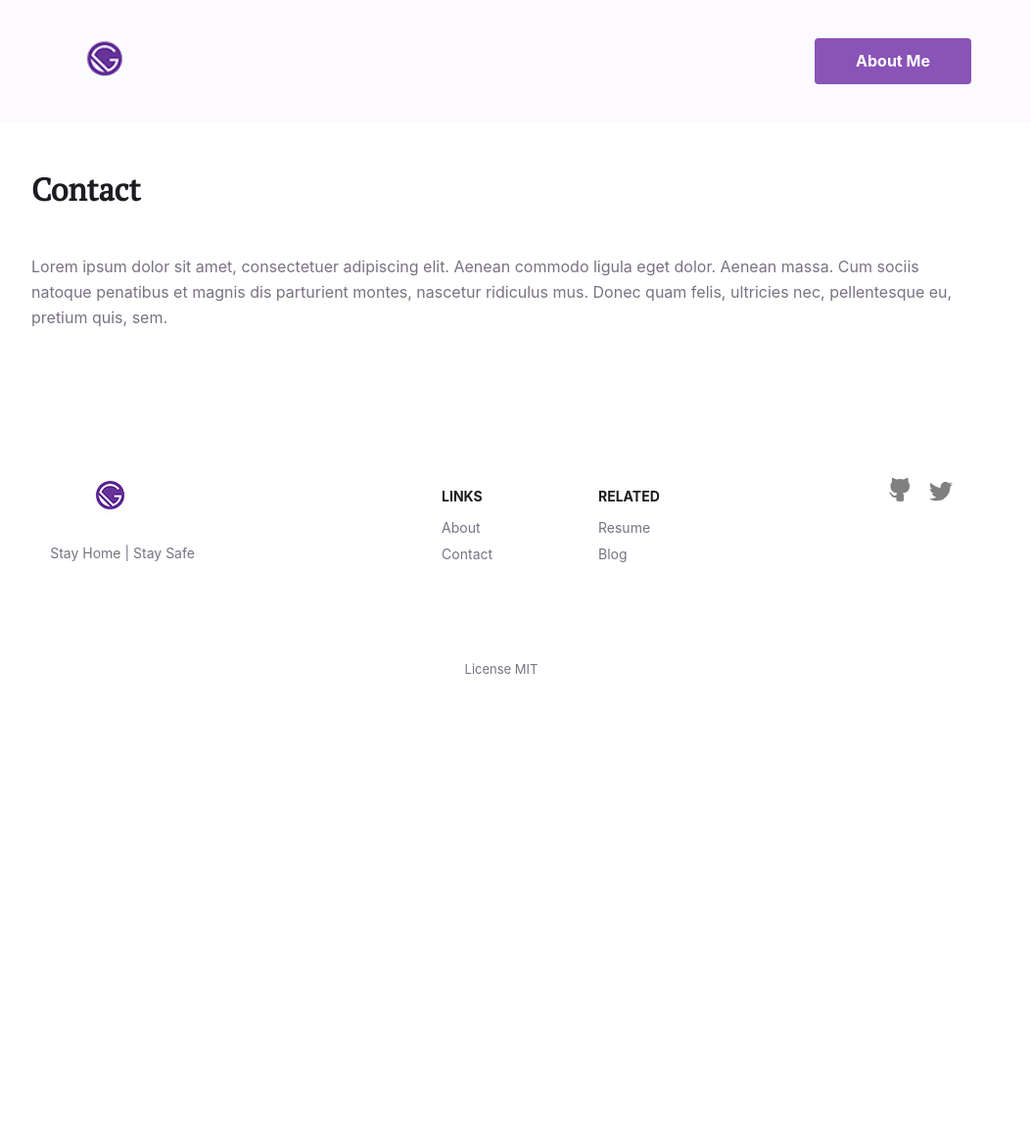
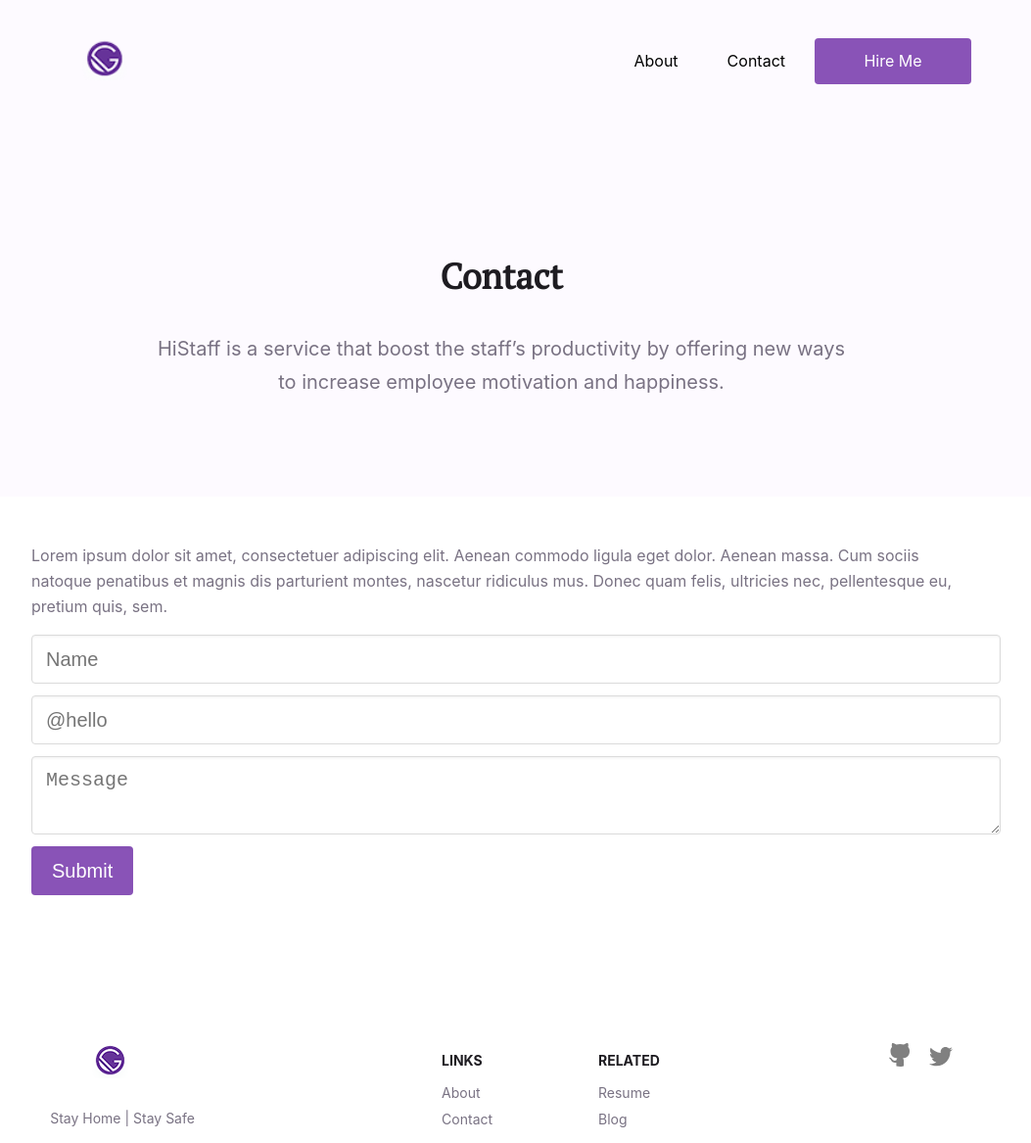
Before and after one commit to zakirsajib/Simple-Website-PageSpeed, a Gatsby site: page /contact in a window 1280 px wide. Shown: the top 1167 px of the page at 98% size, without its empty margins (128-1181 px from the left). Before the commit the page ends 800 px from the top, so only its background shows below. Built offline with nearby package versions, Linux system fonts and the light colour scheme; Gatsby itself is replaced by a stand-in of ours.

Commit message:
add new files

```diff
--- a/gatsby-config.js
+++ b/gatsby-config.js
@@ -1,7 +1,7 @@
 module.exports = {
     siteMetadata: {
 		title: 'Zakir Sajib - Google pagespeed',
-        description: `Open-Source Gatsby Starter with SCSS Styling`,
+        description: `Full Stack Web Developer`,
         author: `@zakirsajib`,
 		siteUrl: `https://zakir-pagespeed.netlify.app/`
     },
--- /dev/null
+++ b/src/components/contact.js
@@ -0,0 +1,53 @@
+import React, { Component } from 'react'
+
+class Form extends Component {
+
+  render() {
+    return (
+        <div>
+        <form
+            name="contact"
+            method="POST"
+            data-netlify-honeypot="bot-field"
+            data-netlify="true"
+        >
+        {/* Netlify hidden field */}
+        <input name="form-name" type="hidden" value="contact"/>
+        <p hidden><label>Don’t fill this out: <input name="bot-field"/></label></p>
+        {/* Name field */}
+        <div className="field">
+
+            <div className="control">
+                <input className="input is-medium" type="text" placeholder="Name" name="name" required="required" />
+            </div>
+        </div>
+        {/* Email field */}
+        <div className="field">
+
+            <div className="control">
+                <input className="input is-medium" type="email" placeholder="@hello" name="email" required="required" />
+            </div>
+        </div>
+        {/* Message textarea */}
+        <div className="field">
+
+            <div className="control">
+        <textarea className="textarea" placeholder="Message" name="message" required="required"></textarea>
+            </div>
+        </div>
+        {/* Submit button */}
+        <div className="field">
+            <div className="control">
+                <button
+                    type="submit"
+                    className="button is-large is-fullwidth is-primary"
+                >Submit</button>
+            </div>
+        </div>
+      </form>
+      </div>
+    );
+  }
+}
+
+export default Form;
--- a/src/components/header.js
+++ b/src/components/header.js
@@ -12,13 +12,18 @@ const Header = ({siteTitle}) => (
                         <img alt={"Logo"} src={logo}/>
                     </Link>
                 </div>
-
-                <div className={"get-started"}>
-                    <a
-                        href="https://zsresume.netlify.app/"
-                        target="_blank"
-                        rel="noopener noreferrer"
-                    >About Me</a>
+                <div>
+                    <label for="show-menu" className="show-menu">Menu</label>
+                    <input type="checkbox" id="show-menu" role="button"/>
+                    <div className={"get-started"} id="menu">
+                        <Link to="/about" className={"about"} title={"About me"}>About</Link>
+                        <Link to="/contact" className={"contact"} title={"Contact me"}>Contact</Link>
+                        <a
+                            href="https://zsresume.netlify.app/"
+                            target="_blank"
+                            rel="noopener noreferrer"
+                        >Hire Me</a>
+                    </div>
                 </div>
             </div>
         </div>
--- a/src/components/layout.js
+++ b/src/components/layout.js
@@ -13,7 +13,7 @@ import Header from "./header"
 import "../../static/styles/main.scss"
 import logo from "../../static/images/logo.png"
 import iconTwitter from "../../static/images/icon-twitter.svg"
-import iconLinkedin from "../../static/images/icon-linkedin.svg"
+//import iconLinkedin from "../../static/images/icon-linkedin.svg"
 import iconGitHub from "../../static/images/icon-github.svg"
 
 
@@ -52,22 +52,8 @@ const Layout = ({children}) => (
                                 <ul className={"links"}>
                                     <h4>Links</h4>
                                     <ul>
-                                        <li><a
-                                                href="https://nirvana.netlify.app/about"
-                                                title={"About me"}
-                                                target="_blank"
-                                                rel="noopener noreferrer"
-                                            >About
-                                            </a>
-                                        </li>
-                                        <li><a
-                                                href="https://nirvana.netlify.app/contact"
-                                                title={"Contact me"}
-                                                target="_blank"
-                                                rel="noopener noreferrer"
-                                            >Contact
-                                            </a>
-                                        </li>
+                                        <li><Link to="/about" title={"About me"}>About</Link></li>
+                                        <li><Link to="/contact" title={"Contact me"}>Contact</Link></li>
                                     </ul>
                                 </ul>
                             </div>
--- a/src/pages/about.js
+++ b/src/pages/about.js
@@ -12,7 +12,7 @@ const AboutPage = () => (
         <SEO title="About"/>
 
         <div className={"page-header"}>
-            <h2>What’s HiStaff?</h2>
+            <h2>About</h2>
             <p>HiStaff is a service that boost the staff’s productivity by offering new ways<br />to increase employee motivation and happiness.</p>
         </div>
 
--- a/src/pages/contact.js
+++ b/src/pages/contact.js
@@ -3,20 +3,29 @@ import React from "react"
 import Layout from "../components/layout"
 import SEO from "../components/seo"
 
+import Form from '../components/contact'
+
 const ContactPage = () => (
     <Layout>
         <SEO title="Contact"/>
+
+            <div className={"page-header"}>
+                <h2>Contact</h2>
+                <p>HiStaff is a service that boost the staff’s productivity by offering new ways<br />to increase employee motivation and happiness.</p>
+            </div>
+
         <div className={"container"}>
             <div className={"content"}>
-                <div className={"title"}>
-                    <h1>Contact</h1>
-                </div>
 
                 <p>Lorem ipsum dolor sit amet, consectetuer adipiscing
                     elit. Aenean commodo ligula eget dolor. Aenean massa.
                     Cum sociis natoque penatibus et magnis dis parturient
                     montes, nascetur ridiculus mus. Donec quam felis,
                     ultricies nec, pellentesque eu, pretium quis, sem.</p>
+
+                <div className="contactForm">
+                    <Form />
+                </div>
             </div>
         </div>
     </Layout>
--- a/src/pages/index.js
+++ b/src/pages/index.js
@@ -18,7 +18,7 @@ var videoStyle = {
 
 const IndexPage = () => (
     <Layout>
-        <SEO title="Open-Source Gatsby Starter with SCSS Styling"/>
+        <SEO title="Zakir Sajib - Full Stack Web Developer"/>
 
         <div className={"page-header home"}>
             <h1><a
@@ -38,7 +38,7 @@ const IndexPage = () => (
                     target="_blank"
                     rel="noopener noreferrer"
                 > Web Developer
-                </a> (Yes both front and backend) with<br />
+            </a> (Yes both front and back-end) with<br />
                 <a href="https://reactjs.org/" target="_blank" rel="noopener noreferrer">React</a>,
                 <a href="https://www.gatsbyjs.org/" target="_blank" rel="noopener noreferrer"> Gatsby</a>,
                 <a href="https://wordpress.org/" target="_blank" rel="noopener noreferrer"> WordPress</a> and
@@ -51,7 +51,7 @@ const IndexPage = () => (
                 <div className={"col-2 first"}></div>
                 <div className={"col-8"}>
 
-                    <video style={videoStyle} playsinline muted loop="true" autoplay="autoplay" controls>
+                    <video style={videoStyle} playsInline muted loop={true} autoPlay="autoplay" controls>
                         <source src={featureVideo} type="video/mp4" />
                     </video>
 
--- a/static/styles/_all.scss
+++ b/static/styles/_all.scss
@@ -37,13 +37,40 @@ body {
     .top-menu {
       display: flex;
       justify-content: space-between;
+        .show-menu {
+            color: #fff;
+            background: #8953B7;
+            border-radius: 4px;
+            text-align: center;
+            width: 160px;
+            height: 47px;
+            font-style: normal;
+            font-size: 16px;
+            line-height: 47px;
+            display: none;
+            cursor: pointer;
+                @media screen and (max-width: $break-small) {
+                    display: block;
+                }
+        }
+
+        input[type=checkbox]{
+            display: none;
+        }
+
+        input[type=checkbox]:checked ~ #menu{
+            display: block;
+        }
 
         .get-started {
+            display: flex;
+            @media screen and (max-width: $break-small) {
+                display: none;
+            }
             a {
                 width: 160px;
                 height: 47px;
                 font-style: normal;
-          font-weight: bold;
                 font-size: 16px;
                 line-height: 47px;
                 display: block;
@@ -51,6 +78,22 @@ body {
                 border-radius: 4px;
                 text-align: center;
                 color: #FFFFFF;
+                margin: 0 0 0 10px;
+                @media screen and (max-width: $break-small) {
+                    margin: 0;
+                    background: none;
+                    color: #000;
+                }
+                &.contact,
+                &.about{
+                    background: none;
+                    color: #000;
+                    width: auto;
+                    padding: 0 20px;
+                    @media screen and (max-width: $break-small) {
+                        padding: 0;
+                    }
+                }
             }
         }
     }
@@ -60,7 +103,6 @@ body {
     text-align: center;
     padding: 100px 0 100px 0;
     background-color: #fdfaff;
-    border-radius: 0px 0px 40px 40px;
 
     @media screen and (max-width: $break-small) {
       padding-top: 1px;
@@ -167,7 +209,6 @@ body {
     background-color: #8953B7;
     color: #ffffff;
     padding: 65px 0;
-    border-radius: 40px 40px 0px 0px;
 
     .container {
       display: flex;
@@ -244,6 +285,50 @@ body {
     .title {
       margin: 0 0 44px;
     }
+    .field:not(:last-child) {
+        margin-bottom: .75rem;
+    }
+    .control {
+        box-sizing: border-box;
+        .input, .textarea, .button {
+            box-shadow: inset 0 .0625em .125em rgba(10,10,10,.05);
+            max-width: 100%;
+            width: 100%;
+            background-color: #fff;
+            border-radius: 4px;
+            color: #e1e1e1;
+            display: inline-flex;
+            align-items: center;
+            border: 1px solid #dbdbdb;
+            justify-content: flex-start;
+            line-height: 1.5;
+            padding: calc(.5em - 1px) calc(.75em - 1px);
+            position: relative;
+            vertical-align: top;
+            font-size: 1.25rem;
+            &:hover {
+                border-color: #b5b5b5;
+            }
+            &:focus {
+                border-color: #8953B7;
+                box-shadow: 0 0 0 .125em rgba(50,115,220,.25);
+            }
+        }
+        .button.is-primary {
+            background-color: #8953B7;
+            border-color: transparent;
+            color: #fff;
+            //display: flex;
+            width: auto;
+            border-width: 1px;
+            cursor: pointer;
+            -ms-flex-pack: center;
+            justify-content: center;
+            padding: calc(.5em - 1px) 1em;
+            text-align: center;
+            white-space: nowrap;
+        }
+    }
   }
 
   .targets {
@@ -281,6 +366,7 @@ body {
     .widget__item {
       @media screen and (max-width: $break-small) {
         padding: 15px 0 0;
+        text-align: center;
       }
 
       .about {
```
Also changed, not shown: package.json (+23 -20 lines), 1 other file. Lines whose indentation alone changed are shown as unchanged.
